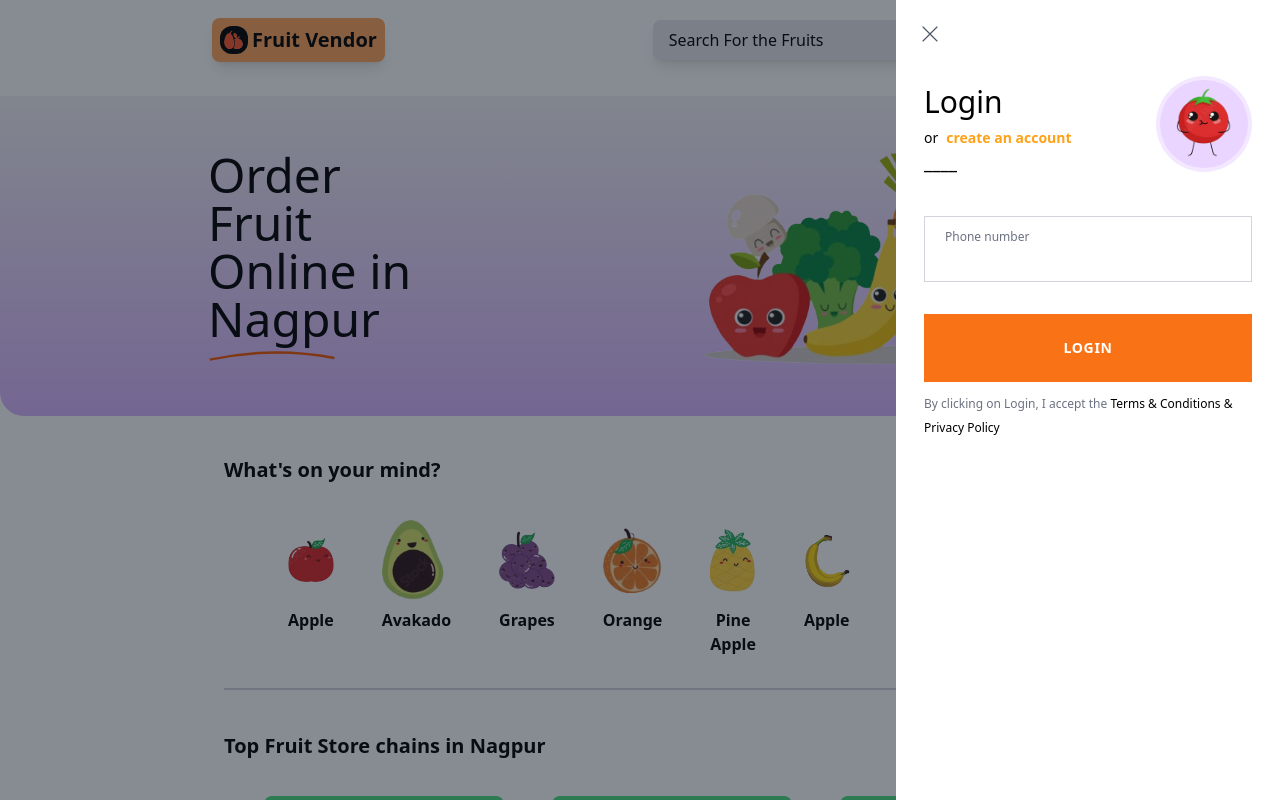
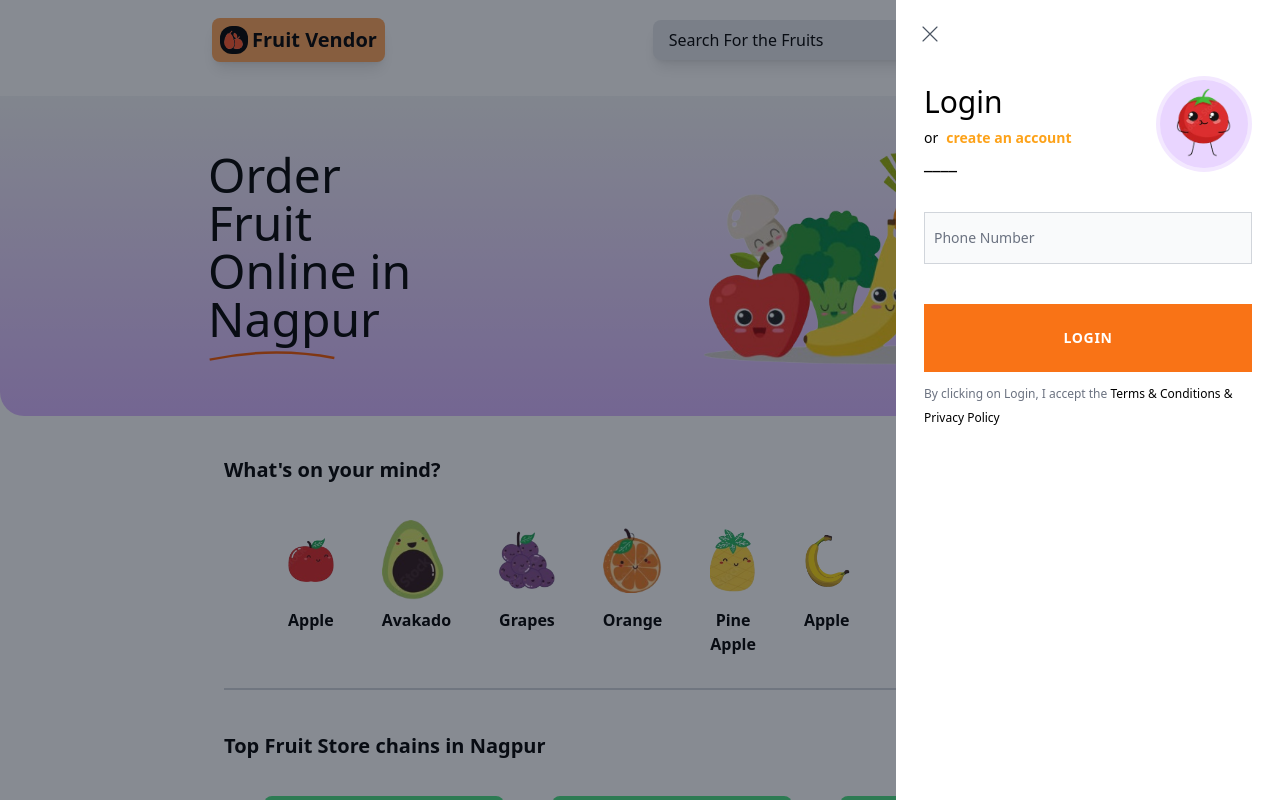
Before and after one commit to Aekshant/Fruit-Vendor, a React (Create React App) app: page / in a window 1280 px wide. Both pictures are taken after a click on the element "Sign In". Shown: the top 800 px of the page. Built offline with nearby package versions, Linux system fonts and the light colour scheme.

Commit message:
done with a login/reg

```diff
--- a/src/components/login/Login.component.js
+++ b/src/components/login/Login.component.js
@@ -1,29 +1,35 @@
-import React from 'react'
+import React, { useState } from 'react'
+
+import Title from "./Title.component"
+import ValidateInputBox from '../utils/InputBox/ValidateInputBox'
 
 const Login = () => {
+  const [ loginState, setLoginState ] = useState(true)
+
+  const handleLoginState = ( ) => {
+      const currentState = !(loginState)
+      setLoginState( currentState )
+  }
   return (
     <div className='m-7'>
-      <div className='flow-root'>
-        <div className='my-2 float-left'>
-          <h1 className='text-3xl'>Login</h1>
-          <div className='flex mt-2 text-sm'>
-            or <p className='text-[#FDA219] ml-2 font-semibold cursor-pointer'>create an account</p>
+      <Title
+        title={ loginState ? "Login" : "Sign up" }
+        subTitle={ loginState ? "create an account" : "login to your account" }
+        changeLoginState = {handleLoginState}
+      />
+      {
+        loginState ? (
+          <ValidateInputBox title="Phone Number" />
+        ) : (
+          <div>
+            <ValidateInputBox title="Phone Number" />
+            <ValidateInputBox title="Name" />
+            <ValidateInputBox title="Email" />
           </div>
-          <h1 className='font-extrabold text-xl'>____</h1>
-        </div>
-        <div className='bg-purple-100 rounded-full p-1 flex w-24 h-24 float-right'>
-          <div className='bg-purple-200 rounded-full px-4 py-2'>
-            <img alt='tomatoEmoji' src='./tomato.png'/>
-          </div>
-        </div>
-        <div>
-        </div>
-      </div>
-      <div className='border-gray-300 border p-2 px-5 my-8'>
-        <p className='text-xs text-gray-500 py-1'>Phone number</p>
-        <input className='focus:outline-none'/>
-      </div>
-      <div className='my-2 p-6 bg-orange-500 text-center'>
+        )
+      }
+
+      <div className='my-2 mt-10 p-6 bg-orange-500 text-center'>
         <h1 className='font-semibold text-white text-sm tracking-wider'>LOGIN</h1>
       </div>
       <div className='text-xs inline'>
--- /dev/null
+++ b/src/components/login/Title.component.js
@@ -0,0 +1,29 @@
+import React from "react";
+
+const Title = ( props ) => {
+  const { title="", subTitle="", changeLoginState } = props
+  return (
+    <div className="flow-root mb-7">
+      <div className="my-2 float-left">
+        <h1 className="text-3xl">{title}</h1>
+        <div className="flex mt-2 text-sm">
+          or{" "}
+          <p
+            className="text-[#FDA219] ml-2 font-semibold cursor-pointer"
+            onClick={()=>{changeLoginState()}}
+            >
+            {subTitle}
+          </p>
+        </div>
+        <h1 className="font-extrabold text-xl">____</h1>
+      </div>
+      <div className="bg-purple-100 rounded-full p-1 flex w-24 h-24 float-right">
+        <div className="bg-purple-200 rounded-full px-4 py-2">
+          <img alt="tomatoEmoji" src="./tomato.png" />
+        </div>
+      </div>
+    </div>
+  );
+};
+
+export default Title;
--- a/src/components/login/index.js
+++ b/src/components/login/index.js
@@ -8,7 +8,6 @@ import { slider } from "../redux/login/profileSlice.redux";
 const Index = () => {
   const dispatch = useDispatch();
   const sliderStatus = useSelector((store) => store.profile.slider);
-  console.log(sliderStatus);
 
   const handleLogin = () => {
     dispatch(slider());
--- /dev/null
+++ b/src/components/utils/InputBox/ValidateInputBox.js
@@ -0,0 +1,39 @@
+import React from "react";
+
+const ValidateInputBox = ( props ) => {
+  const { title = "" } = props;
+  // dark:focus:border-blue-500
+  return (
+    <div className="relative">
+        <input
+          type="text"
+          id="floating_filled"
+          className="block px-2.5 pb-2.5 pt-5
+          w-full text-sm text-gray-900 bg-gray-50
+          dark:bg-white border border-gray-300
+          appearance-none
+          focus:outline-none
+          focus:ring-0 peer"
+          placeholder=" "
+        />
+        <label
+          htmlFor="floating_filled"
+          className="absolute text-sm
+          text-gray-500
+          dark:text-gray-400
+          duration-300 transform -translate-y-4
+          scale-75 top-4 z-10 origin-[0] start-2.5
+          peer-focus:text-gray-600
+          peer-focus:dark:text-gray-400
+          peer-placeholder-shown:scale-100
+          peer-placeholder-shown:translate-y-0
+          peer-focus:scale-75 peer-focus:-translate-y-4
+          rtl:peer-focus:translate-x-1/4
+          rtl:peer-focus:left-auto"
+        >{title}
+        </label>
+    </div>
+  );
+};
+
+export default ValidateInputBox;
```
